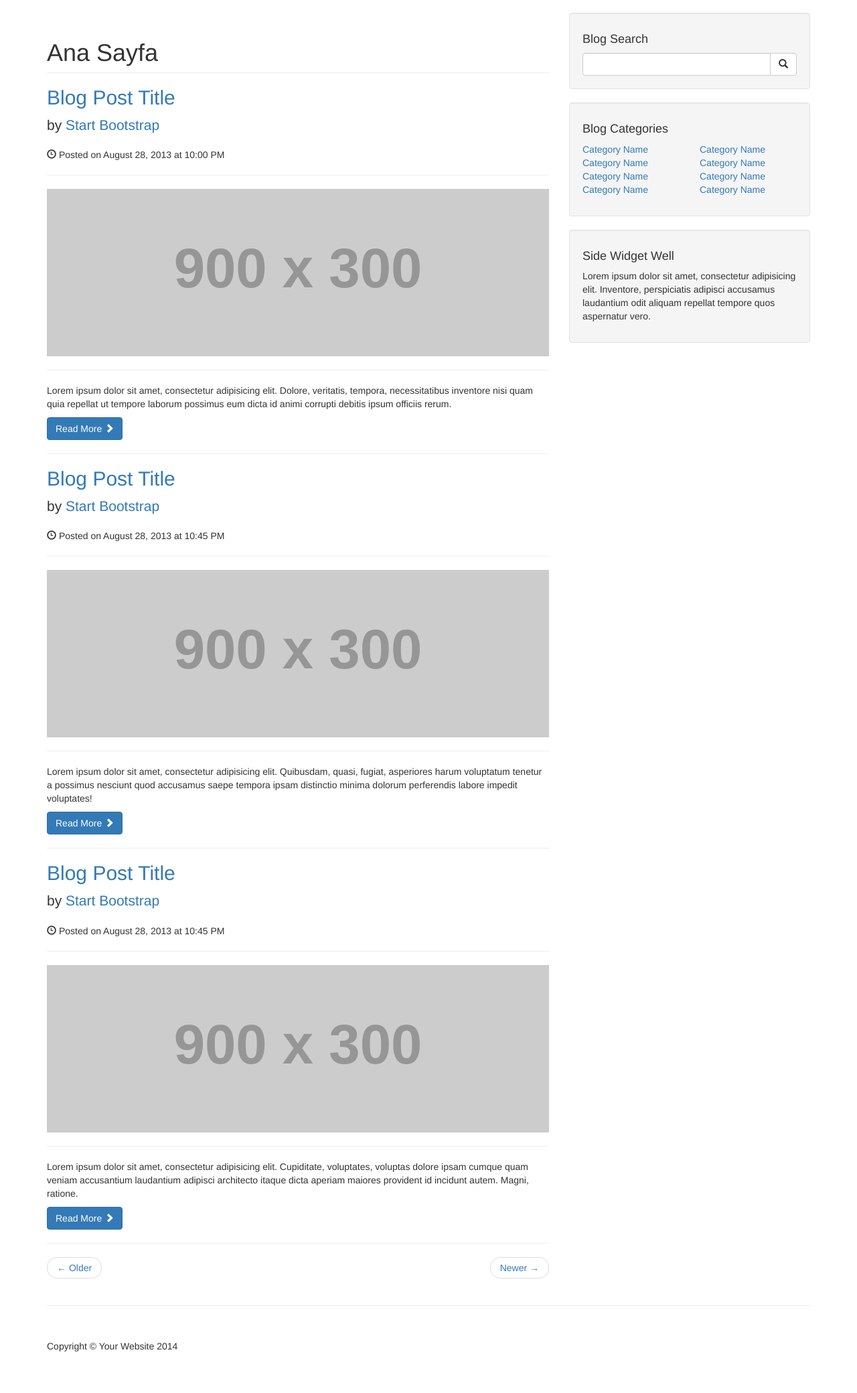
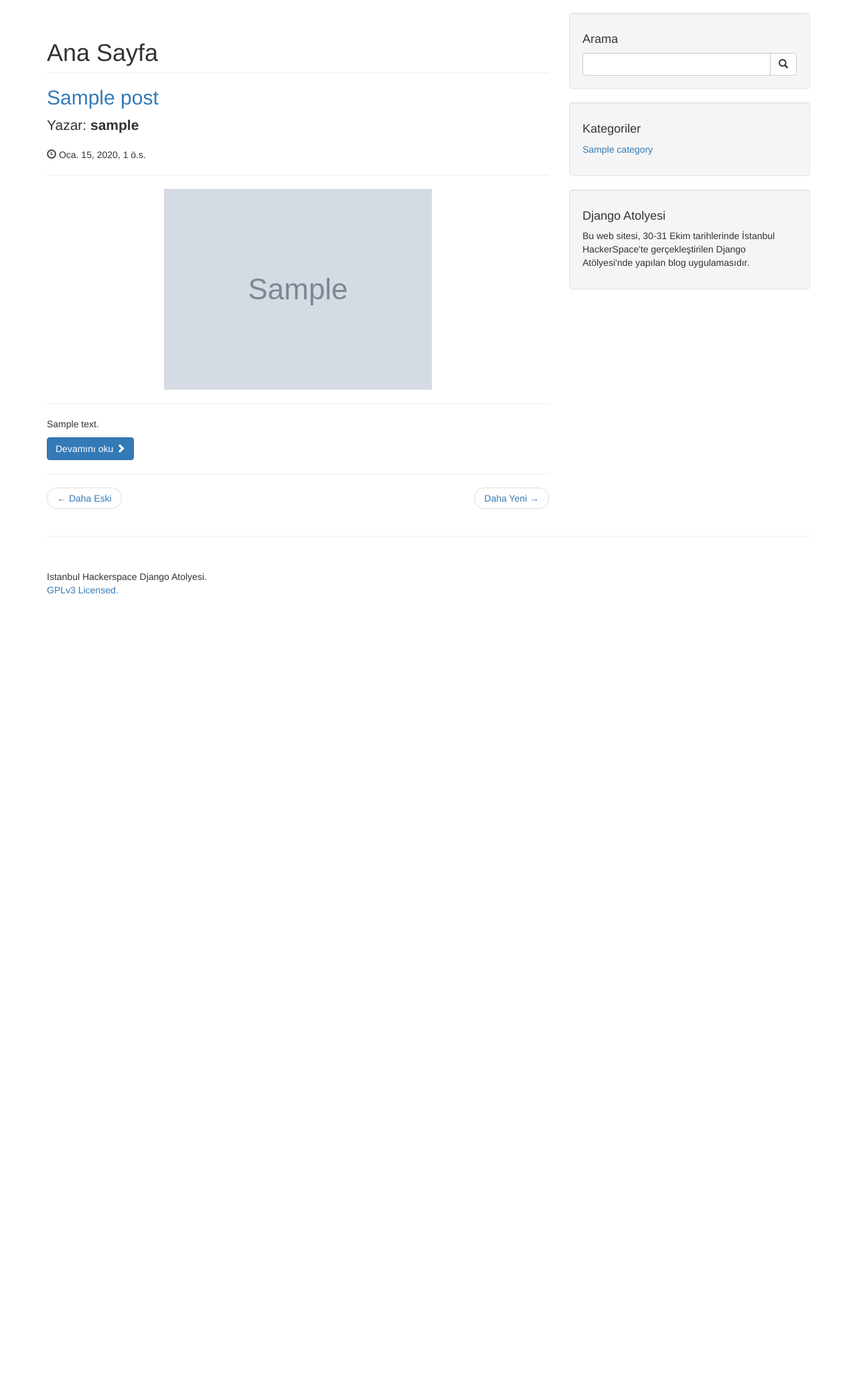
Before and after one commit to halilkaya/istanbulhs-django-workshop-complete, a Django app: page / in a window 1280 px wide. Shown: the part 51-2131 px from the top of the page at 67% size. After the commit the page ends 938 px from the top, so only its background shows below. Run offline with Django 3.2, Linux system fonts and the light colour scheme; tables that the repository leaves empty hold one stand-in row (values such as "Sample post"); grey boxes marked "Sample" are stand-in pictures; grey boxes labelled with a size stand in for pictures from a placeholder-image service; some libraries are stand-ins or nearby versions.

Commit message:
Blog list and context processors

```diff
--- /dev/null
+++ b/app/context_processor.py
@@ -0,0 +1,7 @@
+from app.models import Category
+
+def category_list(request):
+    data = {
+        'categories': Category.objects.all(),
+    }
+    return data
--- a/app/views.py
+++ b/app/views.py
@@ -1,6 +1,10 @@
 # coding: utf-8
 from __future__ import unicode_literals
 from django.shortcuts import render
+from app.models import Category, Post
 
 def index(request):
-    return render(request, 'index.html')
+    data = {
+        'posts': Post.objects.order_by('-created_at'),
+    }
+    return render(request, 'index.html', data)
--- a/blog/urls.py
+++ b/blog/urls.py
@@ -1,8 +1,11 @@
 from django.conf.urls import include, url
 from django.contrib import admin
+from django.conf import settings
 from app import views
 
 urlpatterns = [
+    url(r'^media/(?P<path>.*)$', 'django.views.static.serve', {'document_root': settings.MEDIA_ROOT}),
+    url(r'^static/(?P<path>.*)$', 'django.views.static.serve', {'document_root': settings.STATIC_ROOT}),
     url(r'^admin/', include(admin.site.urls)),
     url(r'^$', views.index, name='index'),
 ]
--- a/templates/base.html
+++ b/templates/base.html
@@ -82,7 +82,7 @@
 
                 <!-- Blog Search Well -->
                 <div class="well">
-                    <h4>Blog Search</h4>
+                    <h4>Arama</h4>
                     <div class="input-group">
                         <input type="text" class="form-control">
                         <span class="input-group-btn">
@@ -95,43 +95,27 @@
                 </div>
 
                 <!-- Blog Categories Well -->
+                {% if categories %}
                 <div class="well">
-                    <h4>Blog Categories</h4>
+                    <h4>Kategoriler</h4>
                     <div class="row">
                         <div class="col-lg-6">
                             <ul class="list-unstyled">
-                                <li><a href="#">Category Name</a>
-                                </li>
-                                <li><a href="#">Category Name</a>
-                                </li>
-                                <li><a href="#">Category Name</a>
-                                </li>
-                                <li><a href="#">Category Name</a>
-                                </li>
-                            </ul>
-                        </div>
-                        <!-- /.col-lg-6 -->
-                        <div class="col-lg-6">
-                            <ul class="list-unstyled">
-                                <li><a href="#">Category Name</a>
-                                </li>
-                                <li><a href="#">Category Name</a>
-                                </li>
-                                <li><a href="#">Category Name</a>
-                                </li>
-                                <li><a href="#">Category Name</a>
-                                </li>
+                              {% for category in categories %}
+                                <li><a href="#">{{ category }}</a></li>
+                              {% endfor %}
                             </ul>
                         </div>
                         <!-- /.col-lg-6 -->
                     </div>
                     <!-- /.row -->
                 </div>
+                {% endif %}
 
                 <!-- Side Widget Well -->
                 <div class="well">
-                    <h4>Side Widget Well</h4>
-                    <p>Lorem ipsum dolor sit amet, consectetur adipisicing elit. Inventore, perspiciatis adipisci accusamus laudantium odit aliquam repellat tempore quos aspernatur vero.</p>
+                    <h4>Django Atolyesi</h4>
+                    <p>Bu web sitesi, 30-31 Ekim tarihlerinde İstanbul HackerSpace'te gerçekleştirilen Django Atölyesi'nde yapılan blog uygulamasıdır.</p>
                 </div>
 
             </div>
@@ -145,7 +129,7 @@
         <footer>
             <div class="row">
                 <div class="col-lg-12">
-                    <p>Copyright &copy; Your Website 2014</p>
+                    <p>Istanbul Hackerspace Django Atolyesi.<br><a href="https://github.com/halilkaya/istanbulhs-django-workshop-complete" target="_blank">GPLv3 Licensed.</a></p>
                 </div>
                 <!-- /.col-lg-12 -->
             </div>
--- a/templates/index.html
+++ b/templates/index.html
@@ -5,61 +5,32 @@
 
 {% block content %}
 
-<!-- First Blog Post -->
+{% for post in posts %}
 <h2>
-    <a href="#">Blog Post Title</a>
+    <a href="#">{{ post }}</a>
 </h2>
 <p class="lead">
-    by <a href="index.php">Start Bootstrap</a>
+    Yazar: <b>{{ post.author }}</b>
 </p>
-<p><span class="glyphicon glyphicon-time"></span> Posted on August 28, 2013 at 10:00 PM</p>
+<p><span class="glyphicon glyphicon-time"></span> {{ post.created_at }}</p>
 <hr>
-<img class="img-responsive" src="http://placehold.it/900x300" alt="">
+{% if post.thumbnail %}
+<center><img class="img-responsive" src="{{ post.thumbnail.url }}" alt=""></center>
+{% endif %}
 <hr>
-<p>Lorem ipsum dolor sit amet, consectetur adipisicing elit. Dolore, veritatis, tempora, necessitatibus inventore nisi quam quia repellat ut tempore laborum possimus eum dicta id animi corrupti debitis ipsum officiis rerum.</p>
-<a class="btn btn-primary" href="#">Read More <span class="glyphicon glyphicon-chevron-right"></span></a>
+<p>{{ post.content|truncatewords:"50" }}</p>
+<a class="btn btn-primary" href="#">Devamını oku <span class="glyphicon glyphicon-chevron-right"></span></a>
 
 <hr>
-
-<!-- Second Blog Post -->
-<h2>
-    <a href="#">Blog Post Title</a>
-</h2>
-<p class="lead">
-    by <a href="index.php">Start Bootstrap</a>
-</p>
-<p><span class="glyphicon glyphicon-time"></span> Posted on August 28, 2013 at 10:45 PM</p>
-<hr>
-<img class="img-responsive" src="http://placehold.it/900x300" alt="">
-<hr>
-<p>Lorem ipsum dolor sit amet, consectetur adipisicing elit. Quibusdam, quasi, fugiat, asperiores harum voluptatum tenetur a possimus nesciunt quod accusamus saepe tempora ipsam distinctio minima dolorum perferendis labore impedit voluptates!</p>
-<a class="btn btn-primary" href="#">Read More <span class="glyphicon glyphicon-chevron-right"></span></a>
-
-<hr>
-
-<!-- Third Blog Post -->
-<h2>
-    <a href="#">Blog Post Title</a>
-</h2>
-<p class="lead">
-    by <a href="index.php">Start Bootstrap</a>
-</p>
-<p><span class="glyphicon glyphicon-time"></span> Posted on August 28, 2013 at 10:45 PM</p>
-<hr>
-<img class="img-responsive" src="http://placehold.it/900x300" alt="">
-<hr>
-<p>Lorem ipsum dolor sit amet, consectetur adipisicing elit. Cupiditate, voluptates, voluptas dolore ipsam cumque quam veniam accusantium laudantium adipisci architecto itaque dicta aperiam maiores provident id incidunt autem. Magni, ratione.</p>
-<a class="btn btn-primary" href="#">Read More <span class="glyphicon glyphicon-chevron-right"></span></a>
-
-<hr>
+{% endfor %}
 
 <!-- Pager -->
 <ul class="pager">
     <li class="previous">
-        <a href="#">&larr; Older</a>
+        <a href="#">&larr; Daha Eski</a>
     </li>
     <li class="next">
-        <a href="#">Newer &rarr;</a>
+        <a href="#">Daha Yeni &rarr;</a>
     </li>
 </ul>
 
```
Also changed, not shown: blog/settings.py (+17 -20 lines).
